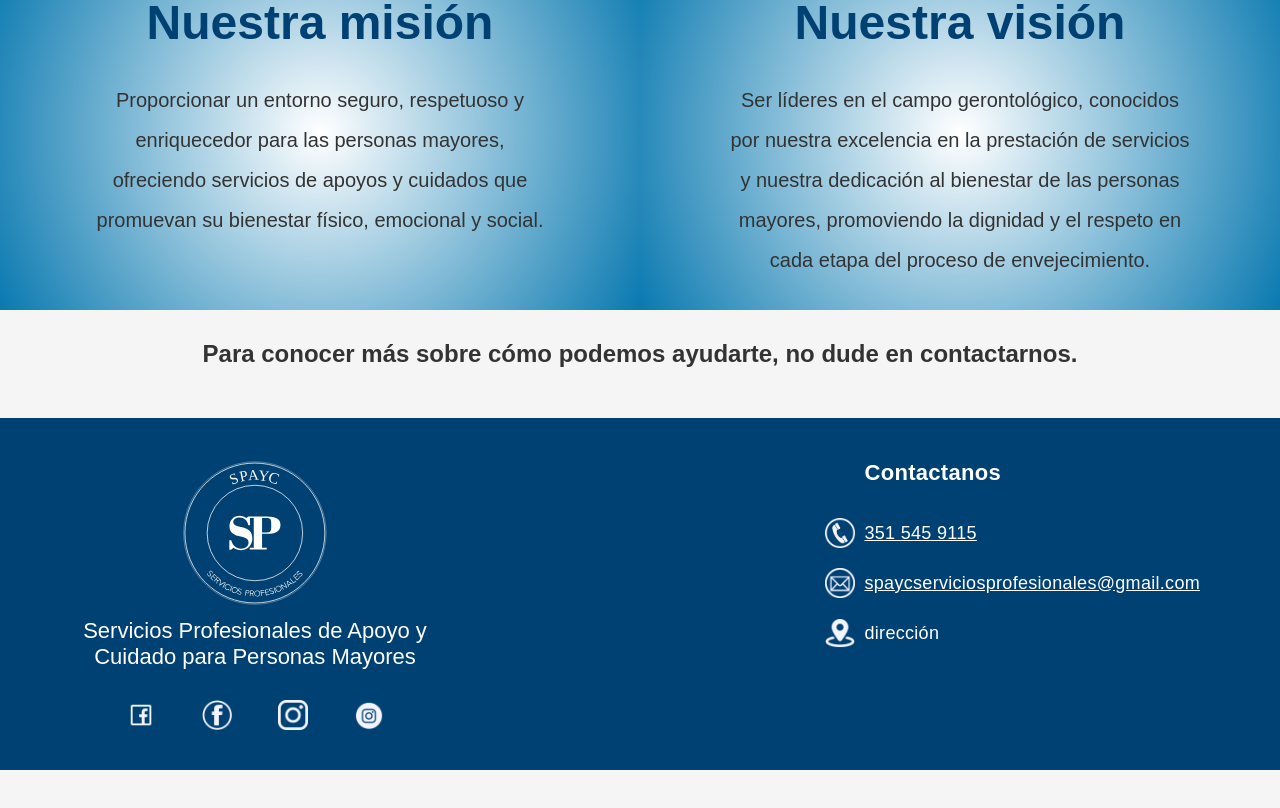
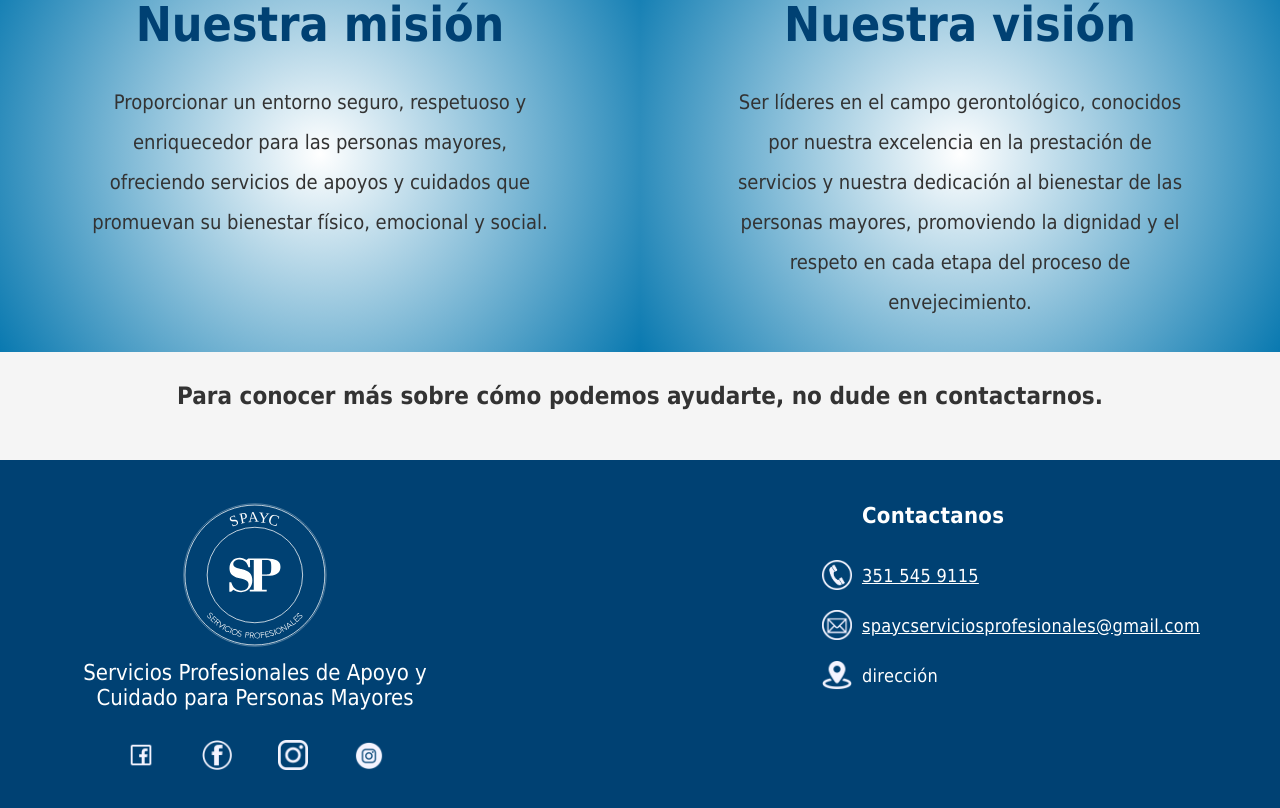
Before and after one commit to Gabriel9022/spayc-front, a React (Vite) app in the folder spayc-frontend/: page /nosotros in a window 1280 px wide. Shown: the part 2207-3015 px from the top of the page. Before the commit the page ends 2977 px from the top, so only its background shows below. Built offline with nearby package versions, Linux system fonts and the light colour scheme; no server answers.

Commit message:
new font family applied

```diff
--- a/spayc-frontend/src/Components/AboutUs/AboutUs.css
+++ b/spayc-frontend/src/Components/AboutUs/AboutUs.css
@@ -125,7 +125,7 @@
 }
 
 .AboutUs_mv_description_container p {
-    max-width: 900px;
+    max-width: 1000px;
     font-size: 24px;
     font-weight: bold;
 }
--- a/spayc-frontend/src/assets/styles/global.css
+++ b/spayc-frontend/src/assets/styles/global.css
@@ -12,7 +12,7 @@ html {
 
 body {
     color: var(--text-color);
-    font-family: Arial, sans-serif;
+    font-family: Tahoma, Arial, sans-serif;
   }
 
 h1 {
```
